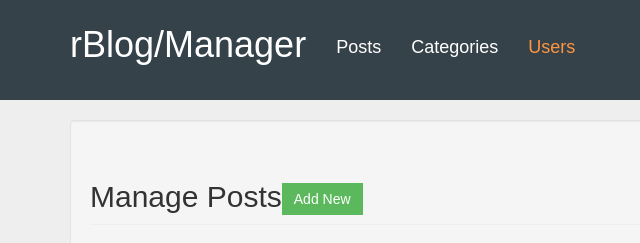
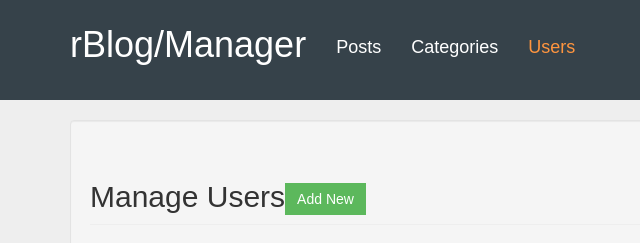
Before and after one commit to jingyangzhang0222/rBlogSystem, a plain HTML site: page admin/users.html in a window 1280 px wide. Shown: the top 243 px of the page, 0-640 px from the left. Drawn offline with nearby package versions, Linux system fonts and the light colour scheme; files whose address does not match are found by name.

Commit message:
merge to the while project

```diff
--- a/admin/users.html
+++ b/admin/users.html
@@ -48,7 +48,7 @@
         <div class="row">
           <div class="col-md-12">
             <div class="well">
-              <h2 class="page-header">Manage Posts<a href="new.html" class="btn btn-success">Add New</a></h2>
+              <h2 class="page-header">Manage Users<a href="new.html" class="btn btn-success">Add New</a></h2>
               <table class="table table-striped">
                 <tr>
                   <th>Name</th>
```
